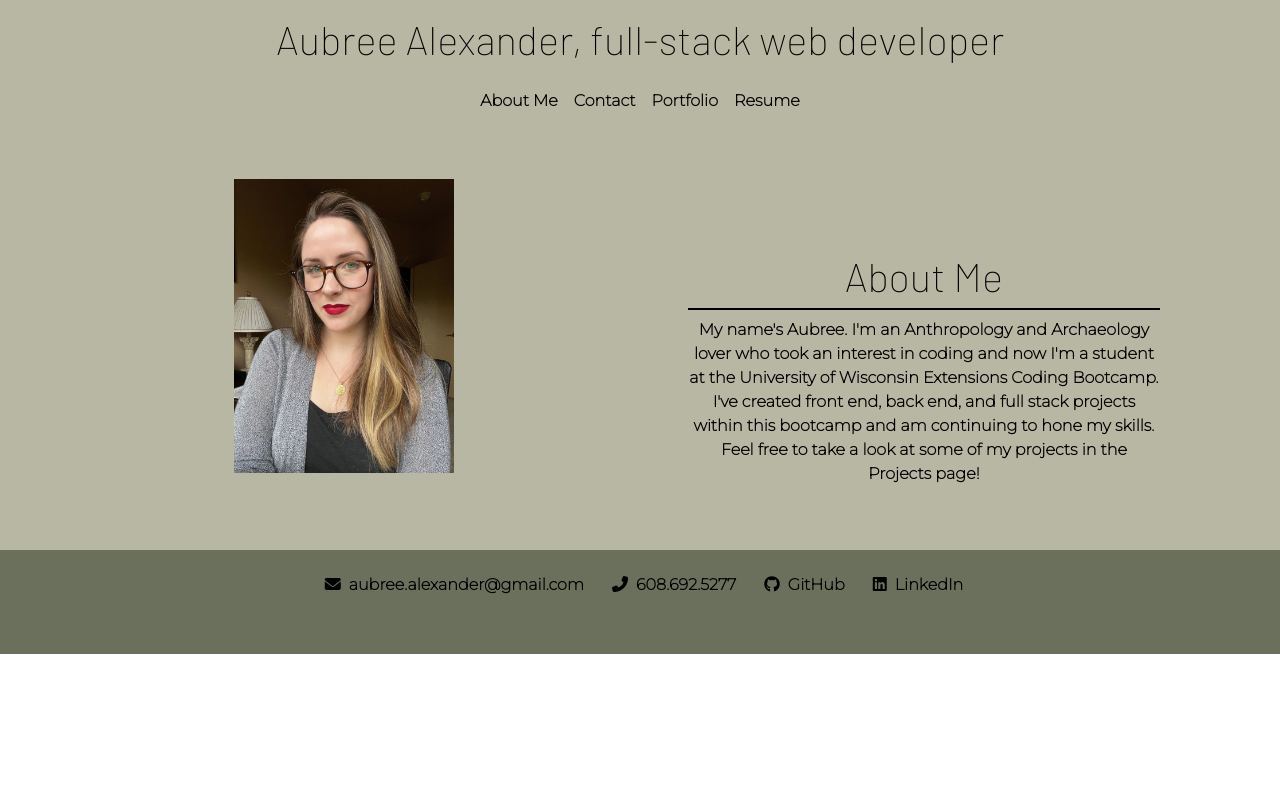
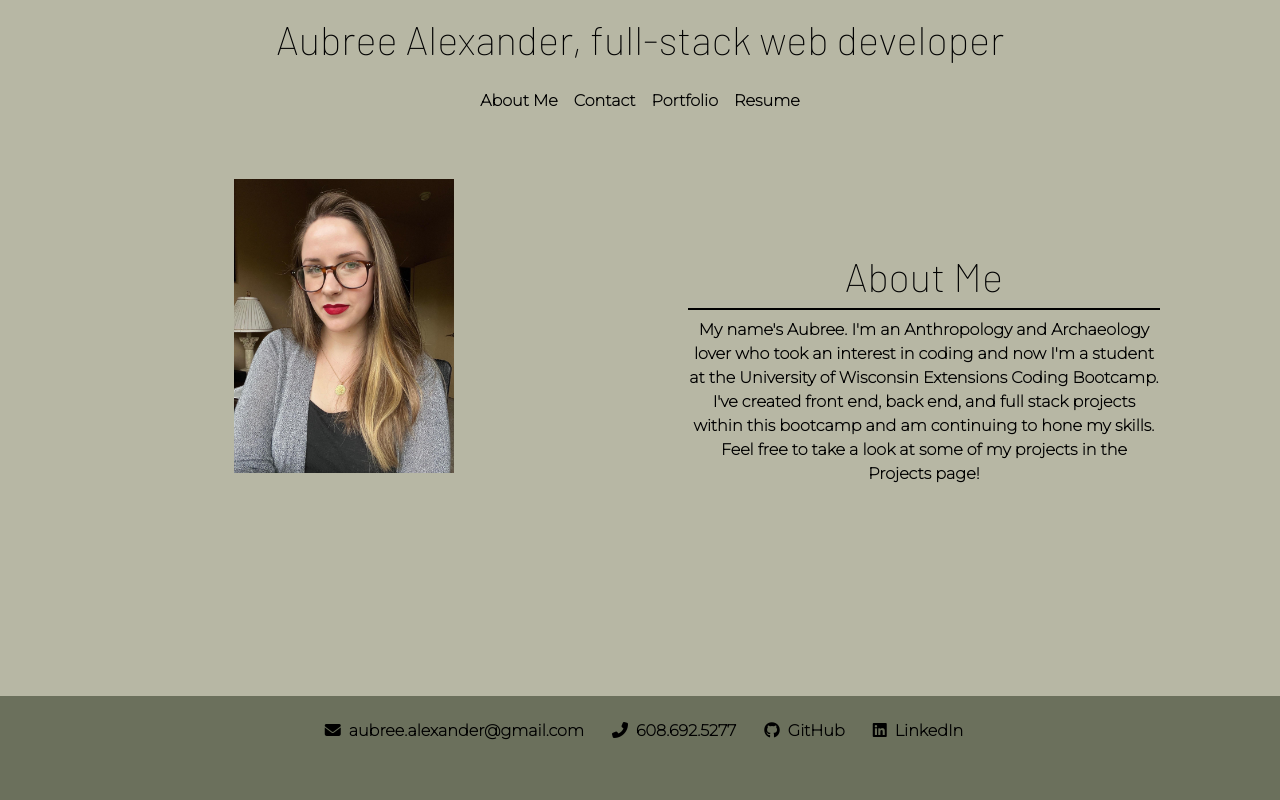
Before and after one commit to aubree-alexander/aubree-alexander-react-portfolio, a React (Create React App) app: page / in a window 1280 px wide. Shown: the top 800 px of the page. Built offline with nearby package versions, Linux system fonts and the light colour scheme.

Commit message:
extend page height on each component

```diff
--- a/src/components/contact.js
+++ b/src/components/contact.js
@@ -39,7 +39,7 @@ function Contact() {
     }
 
     return (
-        <section className='text-center' id='contact-form'>
+        <section className='text-center page-content' id='contact-form'>
 
             <h1 id='contact-me-text'>Contact me</h1>
 
--- a/src/components/home.js
+++ b/src/components/home.js
@@ -4,7 +4,7 @@ import '../style.css'
 
 function Home() {
     return (
-        <div>
+        <div class='page-content'>
             {/* <Parallax blur={0} bgImage="http://cdn.akc.org/content/article-body-image/siberian_husky_cute_puppies.jpg" bgImageAlt="the cat" strength={500}> */}
                 <section id="about-me" className="about-me py-5">
                     <div className='fade-in-text'>
--- a/src/components/resume.js
+++ b/src/components/resume.js
@@ -5,7 +5,7 @@ import resume from '../Alexander-resume.pdf'
 //AA - w-100 is not working below
 function Resume() {
     return (
-        <div id='resume-page'>
+        <div id='resume-page' className='page-content'>
             <p id='skills-intro-text' className='text-center py-5 fade-in-text'>I am able to work with the following: </p>
             <ul className='text-center list-unstyled card-columns fade-in-text'>
                 <li>HTML</li>
--- a/src/style.css
+++ b/src/style.css
@@ -13,11 +13,9 @@
     --peach: #DDBEA9;
 }
 
-body {
-    height: 100vh!important;
-    width: 100vw;
-    margin: 0px;
-    padding: 0px;
+.page-content {
+    height: 100vh;
+    background-color: var(--light-green)
 }
 
 #header {
```
